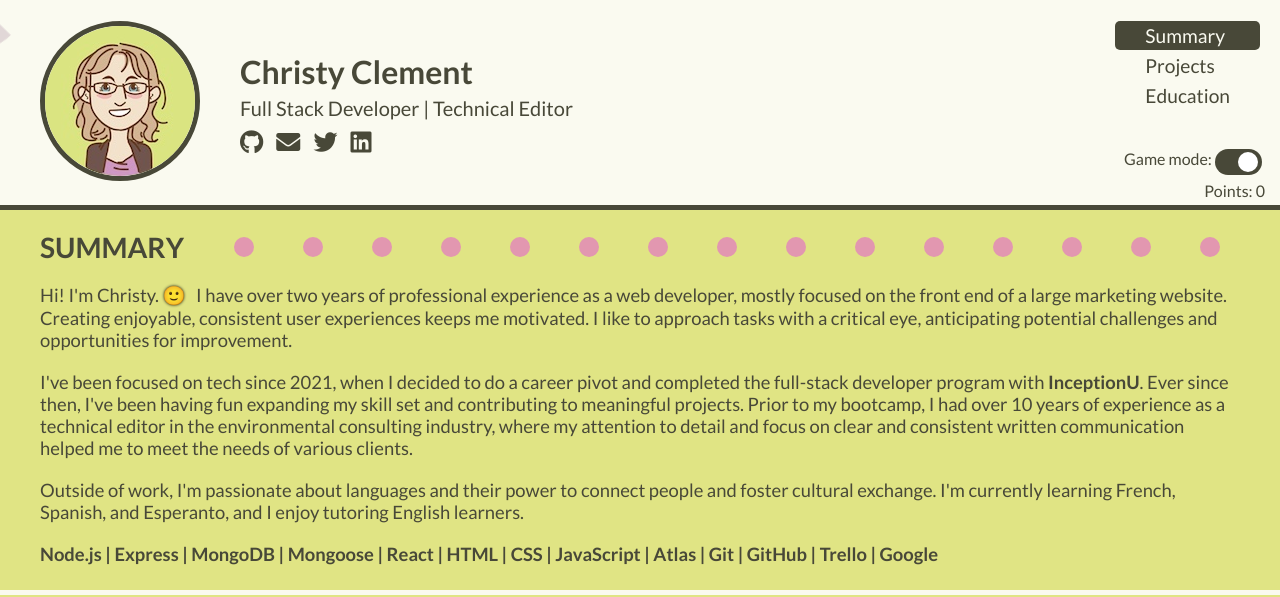
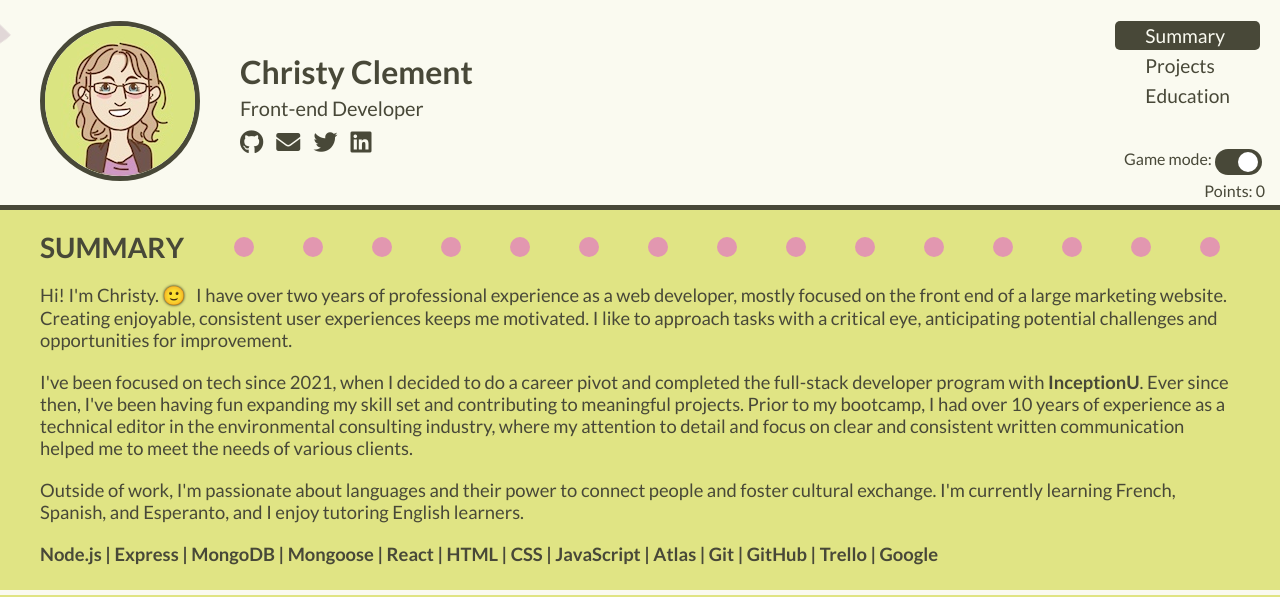
Before and after one commit to christyc01/christyc01.github.io, a plain HTML site: page index.html in a window 1280 px wide. Shown: the top 597 px of the page. Drawn offline with Linux system fonts and the light colour scheme.

Commit message:
Update job title

```diff
--- a/index.html
+++ b/index.html
@@ -31,7 +31,7 @@
 
       <div class="name-section-text">
         <h1>Christy Clement</h1>
-        <p class="job-title hasPoints">Full Stack Developer | Technical Editor</p>
+        <p class="job-title hasPoints">Front-end Developer</p>
         <div class="contact-icon-container">
           <a href="https://github.com/christyc01" aria-label="GitHub">
             <i class="fab fa-github"></i>
```
